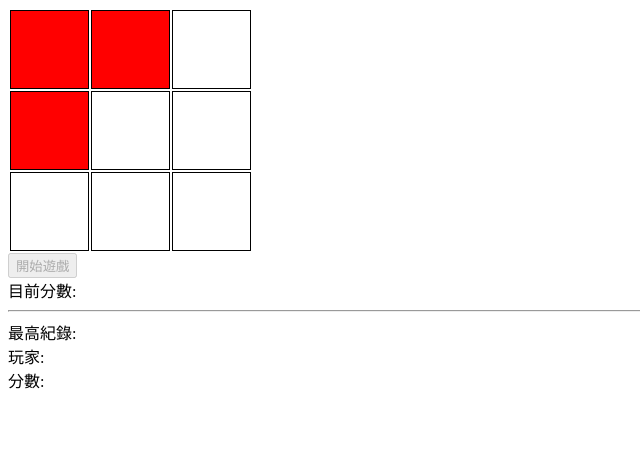
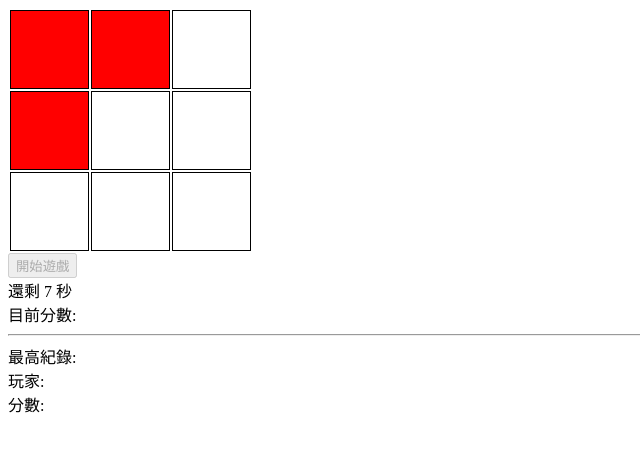
Before and after one commit to renly261/20210413-JS, a plain HTML site: page 打地鼠.html in a window 1280 px wide. Both pictures are taken after a click on the button "開始遊戲". Shown: the whole page, without its empty margins (0-640 px from the left). Drawn offline with Linux system fonts and the light colour scheme.

Commit message:
打地鼠 - 倒數計時

```diff
--- a/打地鼠.html
+++ b/打地鼠.html
@@ -40,6 +40,8 @@
   </table>
   <input type="button" value="開始遊戲" id="btn-start">
   <br>
+  還剩 <span id="text-countdown"></span> 秒
+  <br>
   目前分數: <span id="text-score"></span>
   <hr>
   最高紀錄:
@@ -53,13 +55,16 @@
     const textScore = document.getElementById('text-score')
     const textHighscorePlayer = document.getElementById('highscore-player')
     const textHighscore = document.getElementById('highscore-score')
+    const textCountdown = document.getElementById('text-countdown')
 
     let score = 0
     let timer = 0
+    let countdown = 10
 
     btnStart.onclick = () => {
       btnStart.disabled = true
       score = 0
+      countdown = 10
 
       timer = setInterval(game, 1000)
       game()
@@ -73,6 +78,11 @@
       for(let i=0;i<3;i++) {
         const random = Math.floor(Math.random()*9)
         holes[random].classList.add('red')
+      }
+      countdown--
+      textCountdown.innerText = countdown
+      if (countdown <= 0) {
+        clearInterval(timer)
       }
     }
 
```
